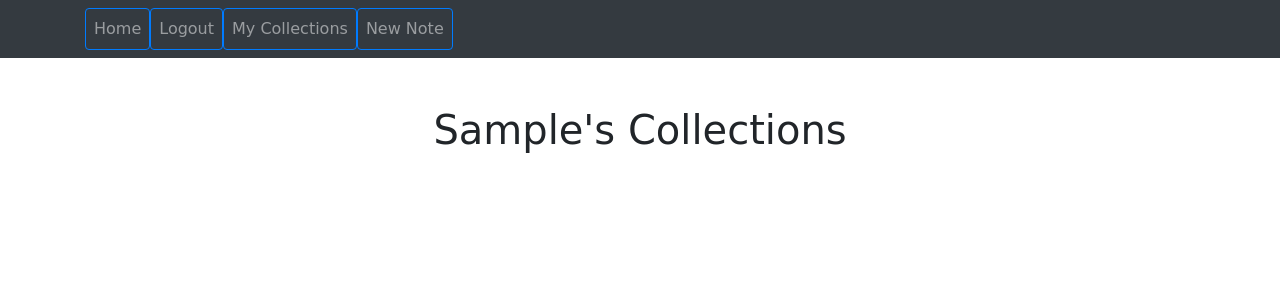
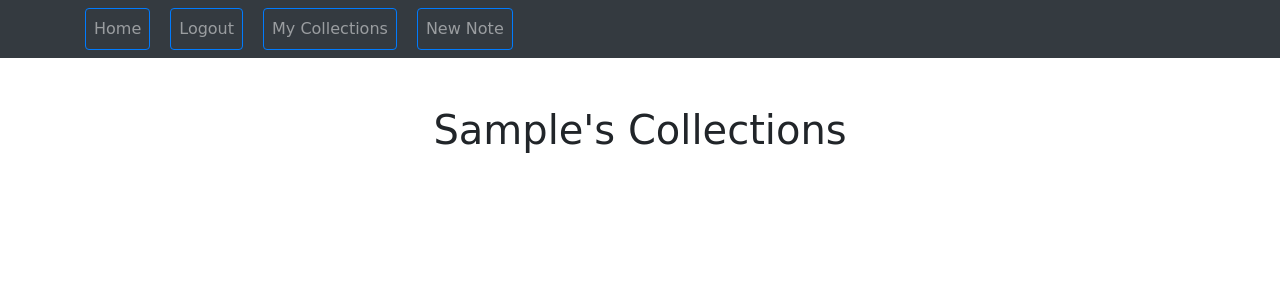
Before and after one commit to kimfom01/quicknotesfront, a Flask app: page /my-collections in a window 1280 px wide. Shown: the top 300 px of the page. Run offline with Flask 3, Linux system fonts and the light colour scheme; the visitor is signed in with stand-in values (Sample User, id 1); data that the repository does not hold is empty; some libraries are stand-ins or nearby versions; some web fonts are replaced.

Commit message:
Add style to support nav buttons

```diff
--- a/website/static/css/styles.css
+++ b/website/static/css/styles.css
@@ -31,6 +31,15 @@ body {
   text-shadow: none;
 }
 
+.google-icon {
+  width: 20px;
+  margin-right: 20px;
+}
+
+.navbar-nav > * {
+  margin-right: 20px;
+}
+
 @media (max-width: 700px) {
   .landing-message {
     font-size: 60px;
```
